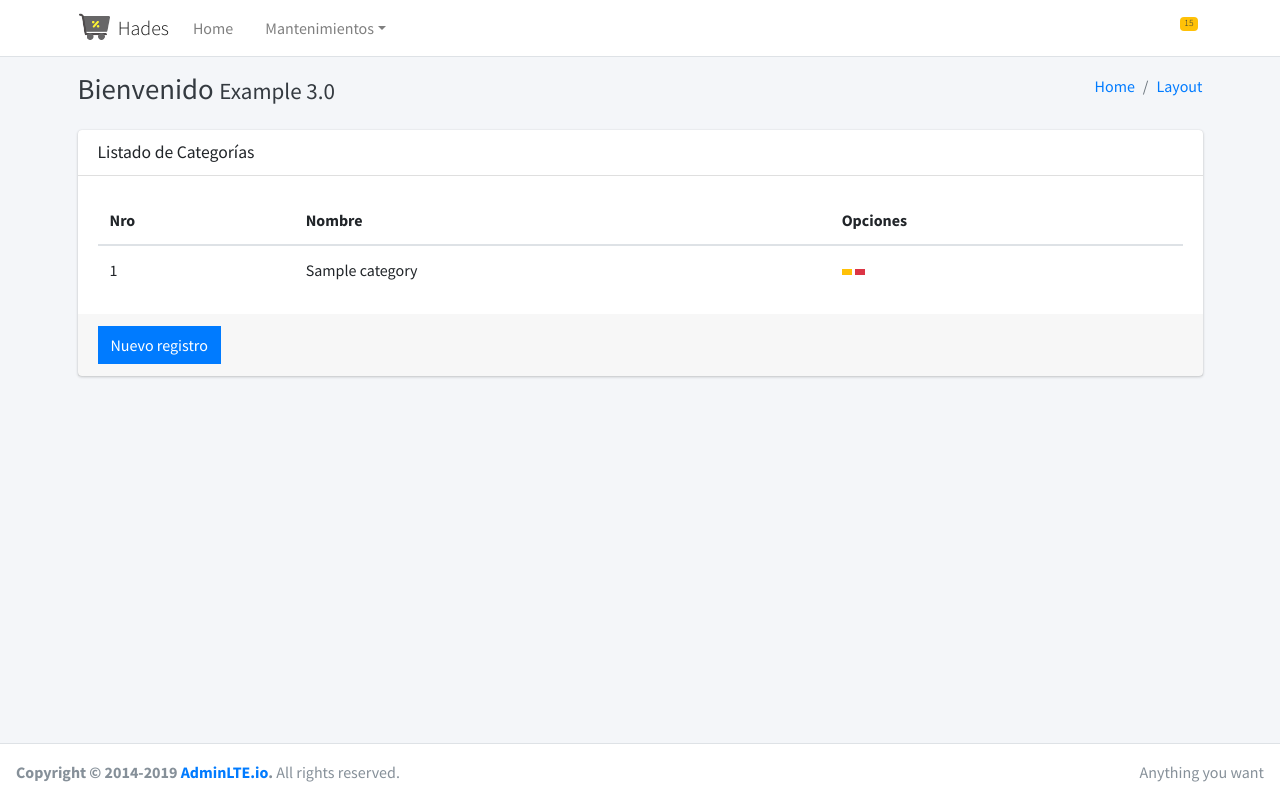
After one commit to blaram/django_cali, a Django app: page /erp/category/list/ in a window 1280 px wide. The commit adds this page. Run offline with Django 5.2, Linux system fonts and the light colour scheme; tables that the repository leaves empty hold one stand-in row (values such as "Sample post"); some libraries are stand-ins or nearby versions.

Commit message:
Creamos un listado de categorías

```diff
--- a/app/config/settings.py
+++ b/app/config/settings.py
@@ -123,6 +123,10 @@ USE_TZ = True
 
 STATIC_URL = 'static/'
 
+STATICFILES_DIRS = [
+    os.path.join(BASE_DIR, "static"),
+]
+
 # Default primary key field type
 # https://docs.djangoproject.com/en/5.1/ref/settings/#default-auto-field
 
--- a/app/config/urls.py
+++ b/app/config/urls.py
@@ -17,9 +17,8 @@ Including another URLconf
 from django.contrib import admin
 from django.urls import path, include
 
-from core.erp.views import myfirstview
 
 urlpatterns = [
     path('admin/', admin.site.urls),
-    path('prueba/', include('core.erp.urls', namespace='erpfull')),
+    path('erp/', include('core.erp.urls')),
 ]
--- /dev/null
+++ b/app/core/erp/templates/category/list.html
@@ -0,0 +1,22 @@
+{% extends 'list.html' %}
+
+{% block columns %}
+	<tr>
+      <th scope="col">Nro</th>
+      <th scope="col">Nombre</th>
+      <th scope="col">Opciones</th>
+    </tr>
+{% endblock %}
+
+{% block rows %}
+    {% for category in categories %}
+        <tr>
+          <td>{{ category.id }}</td>
+          <td>{{ category.name }}</td>
+          <td>
+              <button type="button" class="btn btn-warning btn-xs btn-flat"><i class="fas fa-edit"></i></button>
+              <button type="button" class="btn btn-danger btn-xs btn-flat"><i class="fas fa-trash-alt"></i></button>
+          </td>
+        </tr>
+    {% endfor %}
+{% endblock %}
--- a/app/core/erp/urls.py
+++ b/app/core/erp/urls.py
@@ -1,10 +1,8 @@
 from django.urls import path
-
-from core.erp.views import myfirstview, mysecondview
+from core.erp.views.category.views import category_list
 
 app_name = 'erp'
 
 urlpatterns = [
-    path('uno/', myfirstview, name='vista1'),
-    path('dos/', mysecondview, name='vista2')
+    path('category/list/', category_list, name='category_list'),
 ]
--- /dev/null
+++ b/app/core/erp/views/category/views.py
@@ -0,0 +1,11 @@
+from django.shortcuts import render
+
+from core.erp.models import Category
+
+
+def category_list(request):
+    data = {
+        'title': 'Listado de Categorías',
+        'categories': Category.objects.all()
+    }
+    return render(request, 'category/list.html', data)
--- /dev/null
+++ b/app/templates/body.html
@@ -0,0 +1,36 @@
+{% extends 'home.html' %}
+{% block body %}
+    <body class="hold-transition layout-top-nav">
+    <div class="wrapper">
+        <!-- Header -->
+        {% include 'header.html' %}
+        <!-- Content -->
+        <div class="content-wrapper">
+            <div class="content-header">
+                <div class="container">
+                    <div class="row mb-2">
+                        <div class="col-sm-6">
+                            <h1 class="m-0 text-dark"> Bienvenido <small>Example 3.0</small></h1>
+                        </div>
+                        <div class="col-sm-6">
+                            <ol class="breadcrumb float-sm-right">
+                                <li class="breadcrumb-item"><a href="#">Home</a></li>
+                                <li class="breadcrumb-item"><a href="#">Layout</a></li>
+                            </ol>
+                        </div>
+                    </div>
+                </div>
+            </div>
+            <div class="content">
+                <div class="container">
+                    {% block content %}
+
+                    {% endblock %}
+                </div>
+            </div>
+        </div>
+        <!-- Footer -->
+        {% include 'footer.html' %}
+    </div>
+    </body>
+{% endblock %}
--- /dev/null
+++ b/app/templates/footer.html
@@ -0,0 +1,9 @@
+<!-- Main Footer -->
+<footer class="main-footer">
+    <!-- To the right -->
+    <div class="float-right d-none d-sm-inline">
+        Anything you want
+    </div>
+    <!-- Default to the left -->
+    <strong>Copyright &copy; 2014-2019 <a href="https://adminlte.io">AdminLTE.io</a>.</strong> All rights reserved.
+</footer>
--- /dev/null
+++ b/app/templates/header.html
@@ -0,0 +1,61 @@
+{% load static %}
+<!-- Navbar -->
+<nav class="main-header navbar navbar-expand-md navbar-light navbar-white">
+    <div class="container">
+        <a href="#" class="navbar-brand">
+            <img src="{% static 'img/logo.png' %}" alt="AdminLTE Logo"
+                 class="brand-image"
+                 style="opacity: .8">
+            <span class="brand-text font-weight-light">Hades</span>
+        </a>
+        <button class="navbar-toggler order-1" type="button" data-toggle="collapse" data-target="#navbarCollapse"
+                aria-controls="navbarCollapse" aria-expanded="false" aria-label="Toggle navigation">
+            <span class="navbar-toggler-icon"></span>
+        </button>
+        <div class="collapse navbar-collapse order-3" id="navbarCollapse">
+            <ul class="navbar-nav">
+                <li class="nav-item">
+                    <a href="#" class="nav-link"><i class="fas fa-home"></i> Home</a>
+                </li>
+                <li class="nav-item dropdown">
+                    <a id="dropdownSubMenu1" href="#" data-toggle="dropdown" aria-haspopup="true" aria-expanded="false"
+                       class="nav-link dropdown-toggle"><i class="fas fa-folder-open"></i> Mantenimientos</a>
+                    <ul aria-labelledby="dropdownSubMenu1" class="dropdown-menu border-0 shadow">
+                        <li><a href="#" class="dropdown-item"><i class="fas fa-truck-loading"></i> Categorías</a></li>
+                        <li><a href="#" class="dropdown-item"><i class="fas fa-boxes"></i> Productos</a></li>
+                        <li><a href="#" class="dropdown-item"><i class="fas fa-users"></i> Clientes</a></li>
+                        <li><a href="#" class="dropdown-item"><i class="fas fa-shopping-cart"></i> Ventas</a></li>
+                    </ul>
+                </li>
+            </ul>
+        </div>
+        <ul class="order-1 order-md-3 navbar-nav navbar-no-expand ml-auto">
+            <li class="nav-item dropdown">
+                <a class="nav-link" data-toggle="dropdown" href="#">
+                    <i class="far fa-bell"></i>
+                    <span class="badge badge-warning navbar-badge">15</span>
+                </a>
+                <div class="dropdown-menu dropdown-menu-lg dropdown-menu-right">
+                    <span class="dropdown-header">15 Notifications</span>
+                    <div class="dropdown-divider"></div>
+                    <a href="#" class="dropdown-item">
+                        <i class="fas fa-envelope mr-2"></i> 4 new messages
+                        <span class="float-right text-muted text-sm">3 mins</span>
+                    </a>
+                    <div class="dropdown-divider"></div>
+                    <a href="#" class="dropdown-item">
+                        <i class="fas fa-users mr-2"></i> 8 friend requests
+                        <span class="float-right text-muted text-sm">12 hours</span>
+                    </a>
+                    <div class="dropdown-divider"></div>
+                    <a href="#" class="dropdown-item">
+                        <i class="fas fa-file mr-2"></i> 3 new reports
+                        <span class="float-right text-muted text-sm">2 days</span>
+                    </a>
+                    <div class="dropdown-divider"></div>
+                    <a href="#" class="dropdown-item dropdown-footer">See All Notifications</a>
+                </div>
+            </li>
+        </ul>
+    </div>
+</nav>
--- /dev/null
+++ b/app/templates/home.html
@@ -0,0 +1,26 @@
+{% load static %}
+<!DOCTYPE html>
+<html lang="en">
+<head>
+    <meta charset="utf-8">
+    <meta name="viewport" content="width=device-width, initial-scale=1">
+    <meta http-equiv="x-ua-compatible" content="ie=edge">
+    <title>{{ title }}</title>
+    <!-- Font Awesome Icons -->
+    <link rel="stylesheet" href="{% static 'lib/AdminLTE-3.2.0/plugins/fontawesome-free/css/all.min.css' %}">
+    <!-- Theme style -->
+    <link rel="stylesheet" href="{% static 'lib/AdminLTE-3.2.0/css/adminlte.min.css' %}">
+    <!-- Google Font: Source Sans Pro -->
+    <link href="https://fonts.googleapis.com/css?family=Source+Sans+Pro:300,400,400i,700" rel="stylesheet">
+    <!-- jQuery -->
+    <script src="{% static 'lib/AdminLTE-3.2.0/plugins/jquery/jquery.min.js' %}"></script>
+    <!-- Bootstrap 4 -->
+    <script src="{% static 'lib/AdminLTE-3.2.0/plugins/bootstrap/js/bootstrap.bundle.min.js' %}"></script>
+    <!-- AdminLTE App -->
+    <script src="{% static 'lib/AdminLTE-3.2.0/js/adminlte.min.js' %}"></script>
+</head>
+
+{% block body %}
+
+{% endblock %}
+</html>
--- /dev/null
+++ b/app/templates/list.html
@@ -0,0 +1,33 @@
+{% extends 'body.html' %}
+
+{% block content %}
+    <div class="card card-default">
+        <div class="card-header">
+        <h3 class="card-title">
+            <i class="fas fa-search"></i>
+            {{ title }}
+            </h3>
+        </div>
+
+        <div class="card-body">
+            <table class="table">
+              <thead>
+                  {% block columns %}
+
+                  {% endblock %}
+              </thead>
+              <tbody>
+                  {% block rows %}
+
+                  {% endblock %}
+              </tbody>
+            </table>
+        </div>
+        <div class="card-footer">
+            <button class="btn btn-primary btn-flat">
+                <i class="fas fa-plus"></i> Nuevo registro
+            </button>
+        </div>
+
+    </div>
+{% endblock %}
```
Also changed, not shown: app/core/erp/views.py (deleted, +0 -21 lines), app/templates/index.html (+5 -18 lines), app/static/img/logo.png (added), app/static/img/user.png (added).
